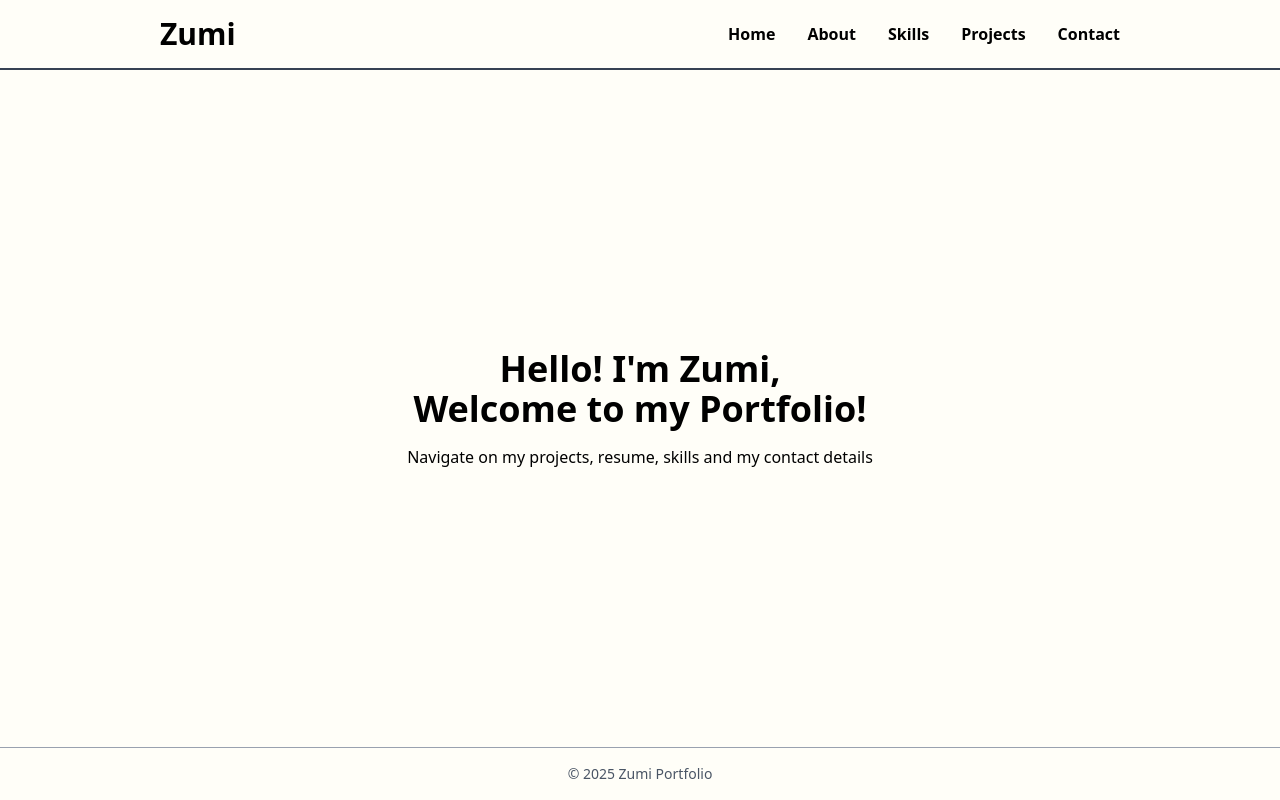
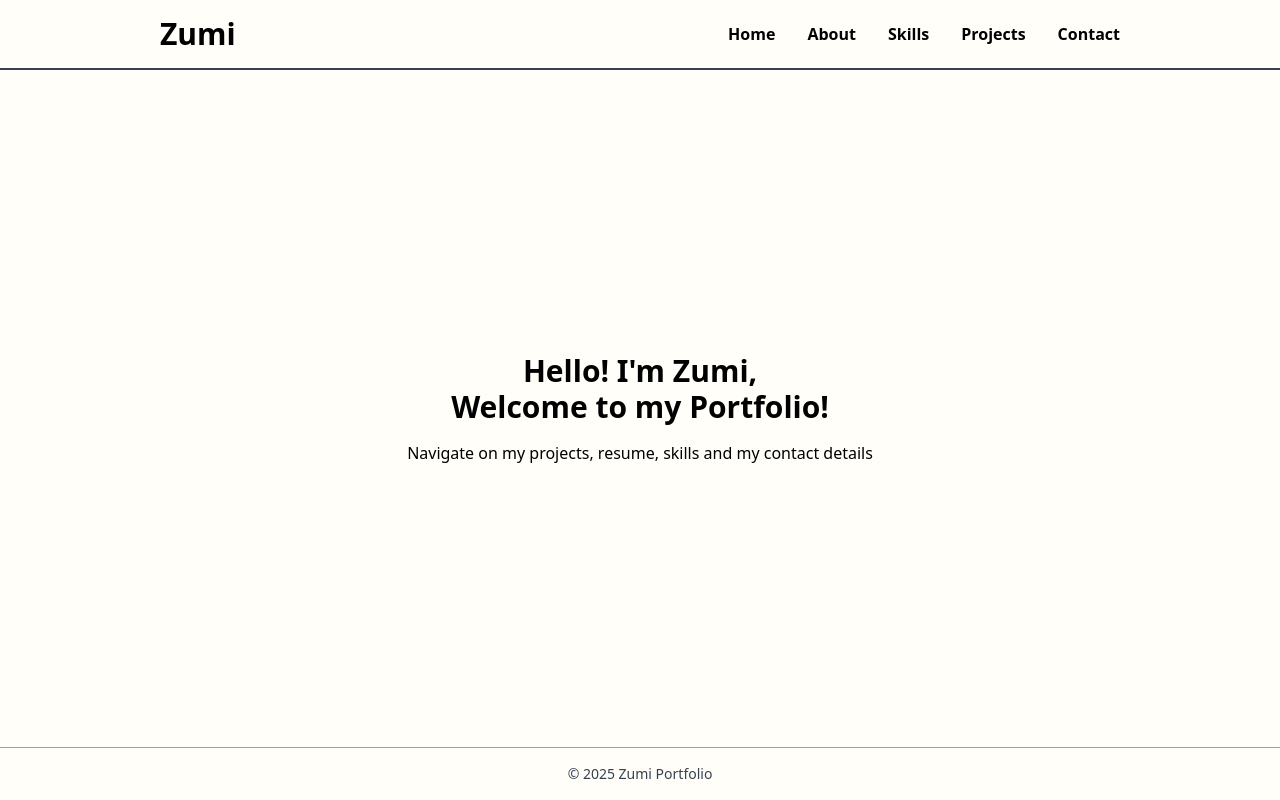
Before and after one commit to Zumi16/Zumi16.github.io, a plain HTML site: page index.html in a window 1280 px wide. Drawn offline with Linux system fonts and the light colour scheme; a web font is replaced by a local one.

Commit message:
Update index.html

```diff
--- a/index.html
+++ b/index.html
@@ -29,14 +29,14 @@
   <!-- Main -->
   <main class="flex flex-col items-center justify-center flex-1 text-center">
     <section>
-      <h2 class="text-4xl font-bold mb-4">Hello! I'm Zumi,<br>Welcome to my Portfolio!</h2>
+      <h2 class="text-3xl font-bold mb-4">Hello! I'm Zumi,<br>Welcome to my Portfolio!</h2>
       <P>Navigate on my projects, resume, skills and my contact details</P>
     </section>
   </main>
 
   <!-- Footer -->
-  <footer class="text-center py-4 border-t border-gray-400 text-sm text-gray-600">
-    © 2025 Zumi Portfolio
+  <footer class="text-center py-4 border-t border-gray-400 text-sm text-gray-700">
+  © 2025 Zumi Portfolio
   </footer>
 
 </body>
```
